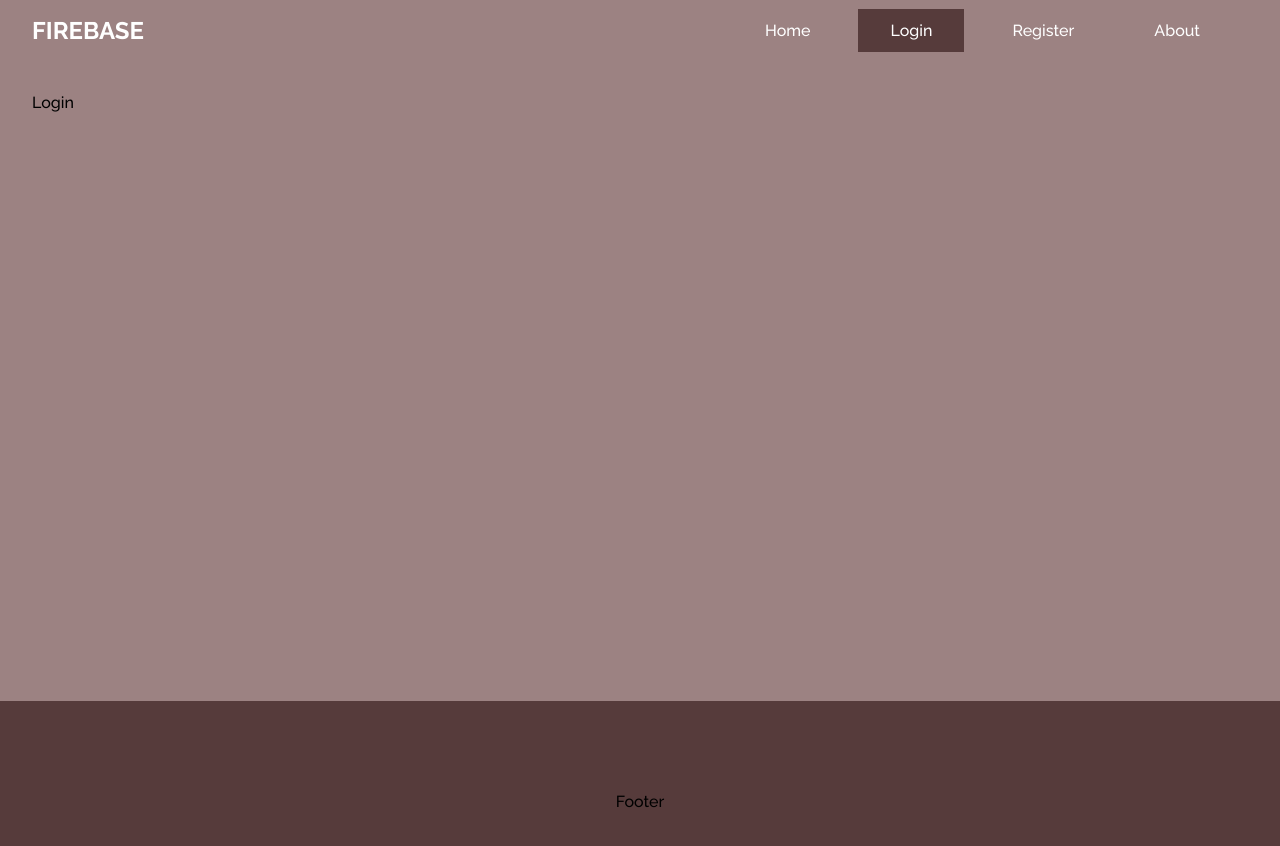
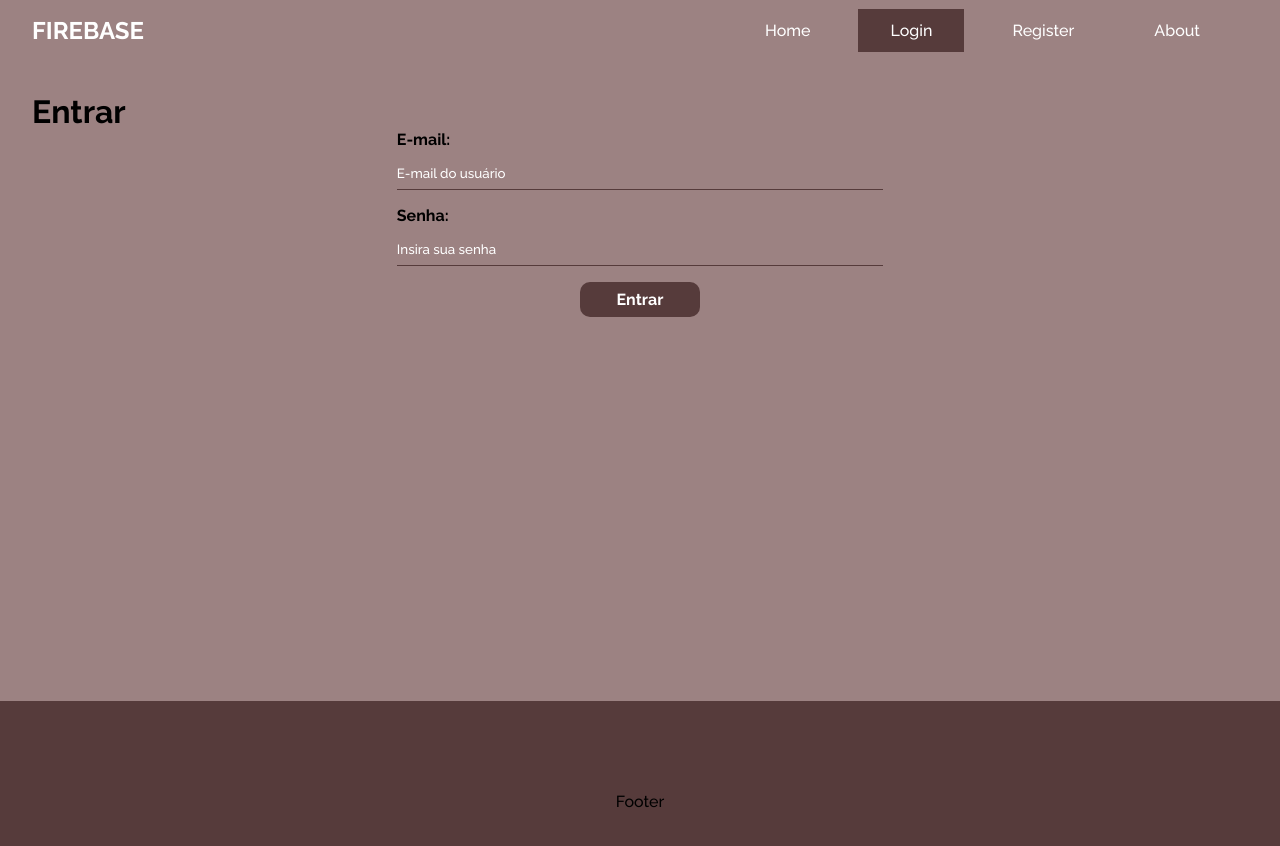
Before and after one commit to gbprg/blog, a React (Vite) app: page /Login in a window 1280 px wide. Shown: the top 846 px of the page. Built offline with nearby package versions, Linux system fonts and the light colour scheme; no server answers.

Commit message:
chore: fazendo autenticacao do login

```diff
--- a/src/App.jsx
+++ b/src/App.jsx
@@ -42,10 +42,22 @@
               <Routes>
                 <Route path="/" element={<Home />} />
                 <Route path="/about" element={<About />} />
-                <Route path="/Login" element={<Login />} />
-                <Route path="/Register" element={<Register />} />
-                <Route path="/posts/create" element={<CreatePost />} />
-                <Route path="/dashboard" element={<DashBoard />} />
+                <Route
+                  path="/Login"
+                  element={!user ? <Login /> : <Navigate to="/" />}
+                />
+                <Route
+                  path="/Register"
+                  element={!user ? <Register /> : <Navigate to="/" />}
+                />
+                <Route
+                  path="/posts/create"
+                  element={user ? <CreatePost /> : <Navigate to="/login" />}
+                />
+                <Route
+                  path="/dashboard"
+                  element={user ? <DashBoard /> : <Navigate to="/login" />}
+                />
               </Routes>
             </div>
             <Footer />
--- a/src/components/Navbar.jsx
+++ b/src/components/Navbar.jsx
@@ -6,6 +6,7 @@
 
 export default function Navbar() {
   const { user } = useAuthValue();
+  const { logout } = useAuthentication();
 
   return (
     <nav className={styles.navbar}>
@@ -69,6 +70,11 @@
             About
           </NavLink>
         </li>
+        {user && (
+          <li>
+            <button onClick={logout}>Sair</button>
+          </li>
+        )}
       </ul>
     </nav>
   );
--- a/src/hooks/useAuthentication.js
+++ b/src/hooks/useAuthentication.js
@@ -3,6 +3,8 @@
   getAuth,
   createUserWithEmailAndPassword,
   updateProfile,
+  signOut,
+  signInWithEmailAndPassword,
 } from "firebase/auth";
 import { db } from "../firebase/config";
 
@@ -17,7 +19,7 @@
       return;
     }
   }
-
+  // register
   const createUser = async (data) => {
     checkIfIsCancelled();
     setLoading(true);
@@ -57,6 +59,39 @@
     console.log(error);
   }, [error]);
 
+  // logout
+  const logout = () => {
+    checkIfIsCancelled();
+
+    signOut(auth);
+  };
+
+  // login
+  const login = async (data) => {
+    checkIfIsCancelled();
+
+    setLoading(true);
+    setError(false);
+
+    try {
+      await signInWithEmailAndPassword(auth, data.email, data.password);
+      setLoading(false);
+    } catch (error) {
+      let systemErrorMessage;
+
+      if (error.message.includes("user-not-found")) {
+        systemErrorMessage = "Usuário não encontrado";
+      } else if (error.message.includes("wrong-password")) {
+        systemErrorMessage = "Senha incorreta";
+      } else {
+        systemErrorMessage = "Ocorreu um erro, volte mais tarde";
+      }
+
+      setError(systemErrorMessage);
+      setLoading(false);
+    }
+  };
+
   useEffect(() => {
     return () => setCancelled(true);
   }, []);
@@ -66,5 +101,7 @@
     createUser,
     error,
     loading,
+    logout,
+    login,
   };
 };
--- a/src/pages/About/About.module.css
+++ b/src/pages/About/About.module.css
@@ -0,0 +1,20 @@
+.about {
+  text-align: center;
+  display: flex;
+  align-items: center;
+  flex-direction: column;
+}
+
+.about h2 {
+  margin-bottom: 0.5rem;
+}
+.about p {
+  color: #fafafa;
+  margin-bottom: 0.75rem;
+}
+
+.about a {
+  display: block;
+  margin-top: 1rem;
+  padding: 0.5rem 1rem;
+}
--- a/src/pages/About/index.jsx
+++ b/src/pages/About/index.jsx
@@ -1,5 +1,20 @@
+import { Link } from "react-router-dom";
 import styles from "./About.module.css";
 
 export default function About() {
-  return <h1>About</h1>;
+  return (
+    <>
+      <div className={styles.about}>
+        <h2>Sobre o Blog</h2>
+
+        <p>
+          Este projeto consiste em um blog feito com react no front-end e
+          firebase no back-end
+        </p>
+        <Link to="/posts/create" className="btn">
+          Criar Post
+        </Link>
+      </div>
+    </>
+  );
 }
--- a/src/pages/Login/Login.module.css
+++ b/src/pages/Login/Login.module.css
@@ -0,0 +1,3 @@
+.login {
+  text-align: center;
+}
--- a/src/pages/Login/index.jsx
+++ b/src/pages/Login/index.jsx
@@ -1,3 +1,74 @@
+import { useEffect, useState } from "react";
+import { useAuthentication } from "../../hooks/useAuthentication";
+
+import styles from "./Login.module.css";
+
 export default function Login() {
-  return <div>Login</div>;
+  const [email, setEmail] = useState("");
+  const [password, setPassword] = useState("");
+  const [error, setError] = useState("");
+
+  const { login, error: authError, loading } = useAuthentication();
+  console.log(error);
+
+  const handleSubmit = async (e) => {
+    e.preventDefault();
+
+    setError(error);
+
+    const user = {
+      email,
+      password,
+    };
+
+    const res = await login(user);
+
+    console.log(res);
+  };
+
+  useEffect(() => {
+    if (authError) {
+      setError(authError);
+    }
+  }, [authError]);
+
+  return (
+    <>
+      <h1>Entrar</h1>
+      <div className={styles.login}>
+        <form onSubmit={handleSubmit}>
+          <label>
+            <span>E-mail:</span>
+            <input
+              type="email"
+              name="email"
+              required
+              placeholder="E-mail do usuário"
+              value={email}
+              onChange={(e) => setEmail(e.target.value)}
+            />
+          </label>
+          <label>
+            <span>Senha:</span>
+            <input
+              type="password"
+              name="password"
+              required
+              placeholder="Insira sua senha"
+              value={password}
+              onChange={(e) => setPassword(e.target.value)}
+            />
+          </label>
+
+          {!loading && <button className="btn">Entrar</button>}
+          {loading && (
+            <button className="btn" disabled>
+              Aguarde...
+            </button>
+          )}
+          {error && <p className="error">{error}</p>}
+        </form>
+      </div>
+    </>
+  );
 }
```
Also changed, not shown: src/Context/AuthContext.jsx (renamed from src/Context/AuthContext.js).
